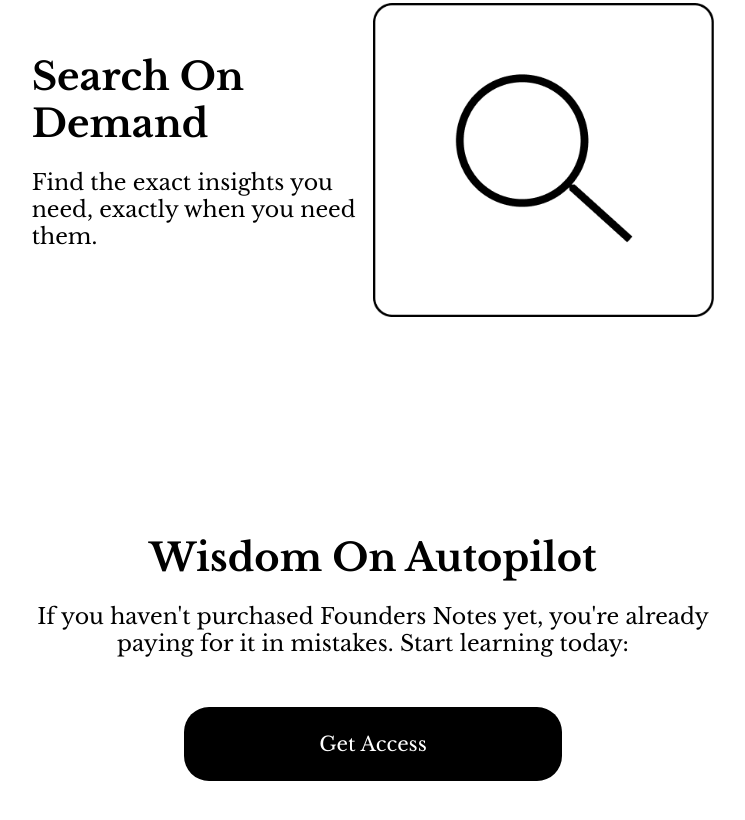
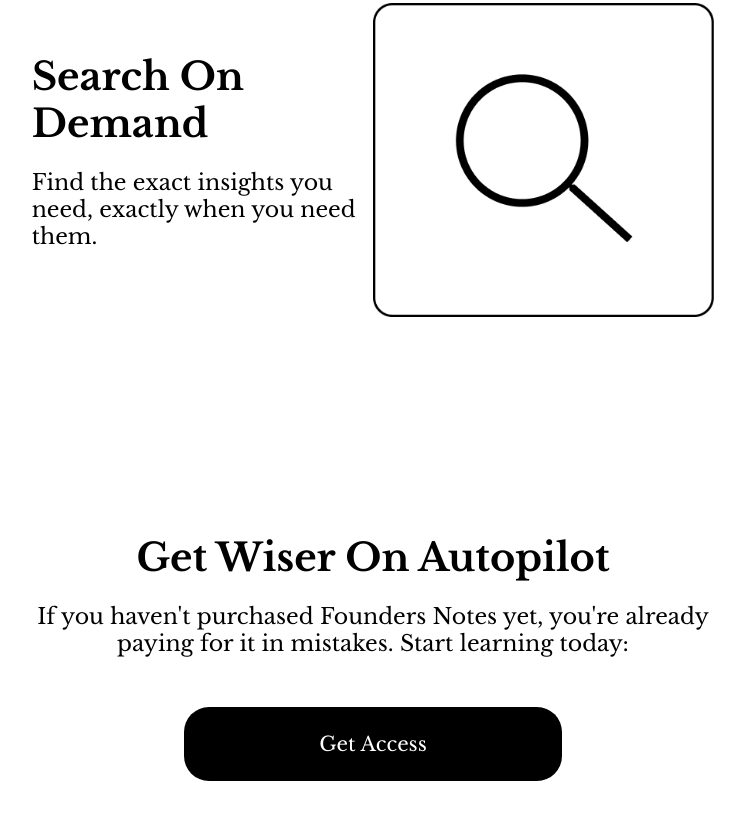
Before and after one commit to WillCBradley/foundersnotes, a plain HTML site: page index.html in a window 1280 px wide. Shown: the part 1391-2211 px from the top of the page, without its empty margins (267-1012 px from the left). Drawn offline with nearby package versions, Linux system fonts and the light colour scheme.

Commit message:
Add files via upload

```diff
--- a/index.html
+++ b/index.html
@@ -73,7 +73,7 @@
 
     </div>
 
-        <h2 class="center bottom-heading">Wisdom On Autopilot</h2>
+        <h2 class="center bottom-heading">Get Wiser On Autopilot</h2>
 
         <p class="center bottom-copy">If you haven't purchased Founders Notes yet, you're already paying for it in mistakes. Start learning today:</p>
 
```
